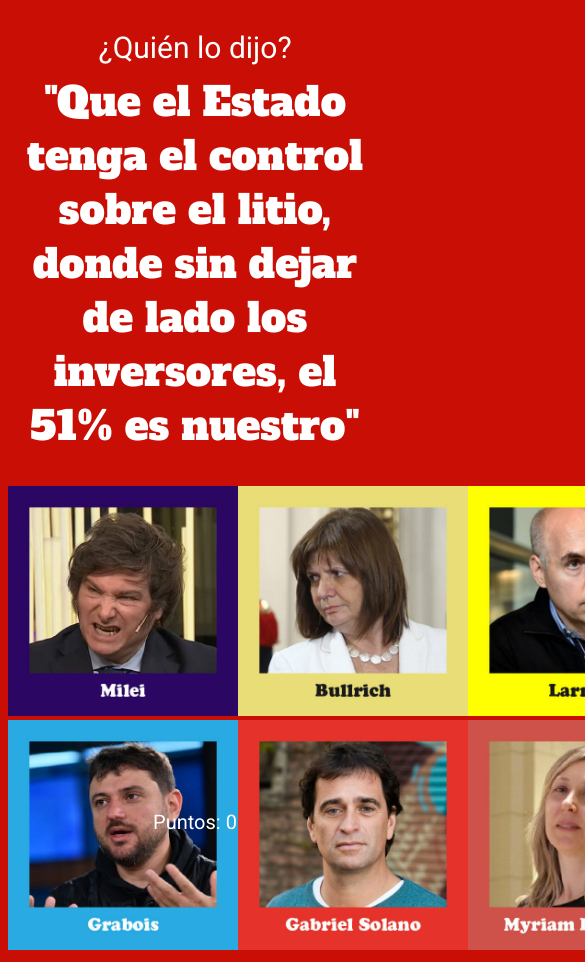
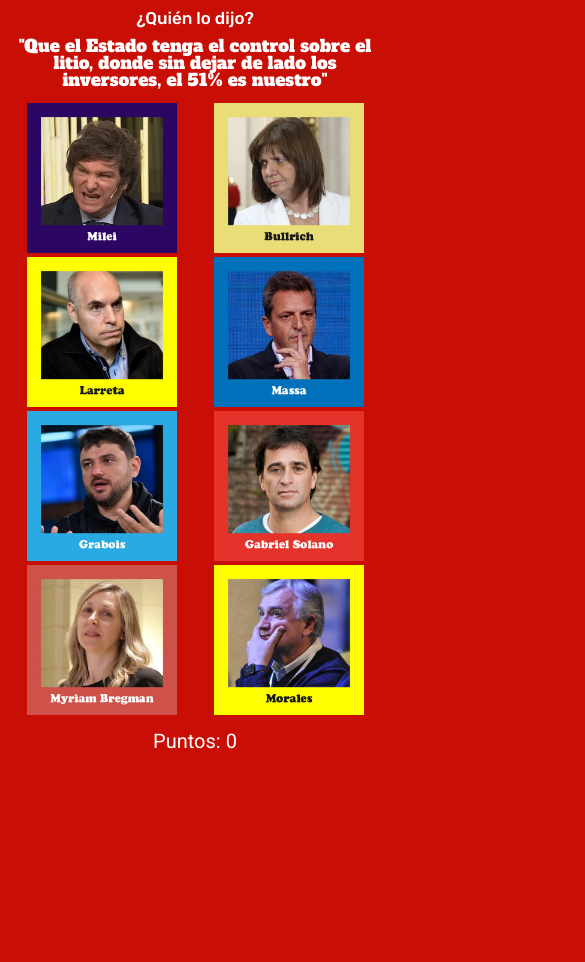
Before and after one commit to merestrella/game, a Next.js app: page / in a window 390 px wide. Shown: the top 962 px of the page, 585 px wide, since content can reach past the window. After the commit the page ends 844 px from the top, so only its background shows below. Built offline with nearby package versions, Linux system fonts and the light colour scheme.

Commit message:
cambios css fuentes  y mobile

```diff
--- a/Juego.js
+++ b/Juego.js
@@ -1,9 +1,8 @@
 import React, { useEffect, useState } from "react";
 import { candidatos } from "./frases";
-import { Roboto, Alfa_Slab_One } from "next/font/google";
+import { Roboto, Alfa_Slab_One, Rubik, } from "next/font/google";
 import Confetti from "react-confetti";
 import { Icon } from "@iconify/react";
-
 import "animate.css";
 
 const alfa = Alfa_Slab_One({
@@ -12,6 +11,10 @@ const alfa = Alfa_Slab_One({
 });
 const roboto = Roboto({
   weight: "400",
+  subsets: ["latin"],
+});
+const rubik = Rubik({
+  weight: "500",
   subsets: ["latin"],
 });
 
@@ -34,7 +37,7 @@ const JuegoPreguntasRespuestas = () => {
 
   const [moves, setMoves] = useState(0);
 
-  const maxMoves = 7;
+  const maxMoves = 10;
 
   const obtenerFraseAleatoria = () => {
     const candidatoAleatorio =
@@ -102,7 +105,7 @@ const JuegoPreguntasRespuestas = () => {
   };
 
   const shareOnEmail = () => {
-    const subject = "¡Gané en el juego electoral 2023!";
+    const subject = "¡Jugué al juego electoral 2023!";
     const body = `¡Gané en ${moves} movimientos! Te desafío a completar el juego electoral 2023 aquí: https://prensaobrera.com`;
 
     const mailToUrl = `mailto:?subject=${encodeURIComponent(
@@ -137,7 +140,7 @@ const JuegoPreguntasRespuestas = () => {
   return (
     <>
       <div className="container">
-        <h3 className={`${roboto.className}`}>¿Quién lo dijo?</h3>
+        <h3 className={`${rubik.className}`}>¿Quién lo dijo?</h3>
         <h2 className={`pregunta ${alfa.className}`}>{fraseAleatoria}</h2>
         <div className="candidatos">
           {candidatos.map((candidato) => (
--- a/frases.js
+++ b/frases.js
@@ -63,7 +63,7 @@ export const candidatos = [
     nombre: "Bregman",
     frases: [
       '"Un Poder Judicial que ha hecho un recorte de la realidad claramente ubicado en CFK, hay una proscripción política”',
-      '"No me pienso mover de acá" (Viva perón)"',
+      '"No me pienso mover de acá (Viva perón)"',
     ],
     img: "/images/Bregman.jpg",
   },
@@ -72,7 +72,7 @@ export const candidatos = [
     frases: [
       "“Vamos a frenar cualquier intento de desestabilización como frenamos el golpe en Jujuy”",
       '“Esta reforma es progresista, genera derechos, es moderna"',
-      '"Los cortes de ruta son un delito, no es una modalidad de protesta',
+      '"Los cortes de ruta son un delito, no es una modalidad de protesta"',
     ],
     img: "/images/Morales.jpg",
   },
--- a/package.json
+++ b/package.json
@@ -11,6 +11,7 @@
   "dependencies": {
     "animate.css": "^4.1.1",
     "babel": "^6.23.0",
+    "babel-plugin-module-alias": "^1.6.0",
     "next": "13.4.10",
     "react": "18.2.0",
     "react-confetti": "^6.1.0",
--- a/styles/globals.css
+++ b/styles/globals.css
@@ -11,14 +11,17 @@ body {
 h3 {
   color: #fff;
   text-align: center;
-  font-size: 30px;
+  font-size: 20px;
   margin-bottom: 0;
+  width: 20%;
+  display: block;
+  margin: auto;
 }
 
 h2.pregunta {
   color: #fff;
   text-align: center;
-  font-size: 40px;
+  font-size: 25px;
   margin-top: 10px;
 }
 
@@ -60,7 +63,7 @@ h2.pregunta {
 .respuesta-correcta {
   color: green;
   transform: rotate(-3deg);
-  text-shadow: -1px -1px 0 #000, 1px -1px 0 #000, -1px 1px 0 #000, 6px 4px 0 #000;
+  text-shadow: -1px -1px 0 #000, -1px -1px 0 #000, 1px -1px 0 #000, -1px 1px 0 #000, 6px 4px 0 #000;
   animation-duration: 1;
 }
 
@@ -77,10 +80,8 @@ h2.pregunta {
   font-size: 20px;
   padding: 10px 0;
   color: #fff;
-  width: 500px;
   text-align: center;
-  width: 100%;
-  left: 0;
+  left: 8px;
 }
 
 .game-over {
@@ -133,3 +134,24 @@ h2.pregunta {
   text-align: center;
   text-shadow: none;
 }
+
+
+@media (max-width: 600px) {
+  h3{
+    font-size: 17px;
+    width: 100%;
+  }
+  h2.pregunta{
+    font-size: 17px;
+    line-height: 1;
+  }
+  .candidatos{
+    grid-template-columns: repeat(2, 150px);
+  }
+  .puntos{
+    position: inherit;
+  }
+  .respuesta{
+    font-size: 20px;
+  }
+}
```
Also changed, not shown: 1 other file (tests, documents, lock files or other folders).
